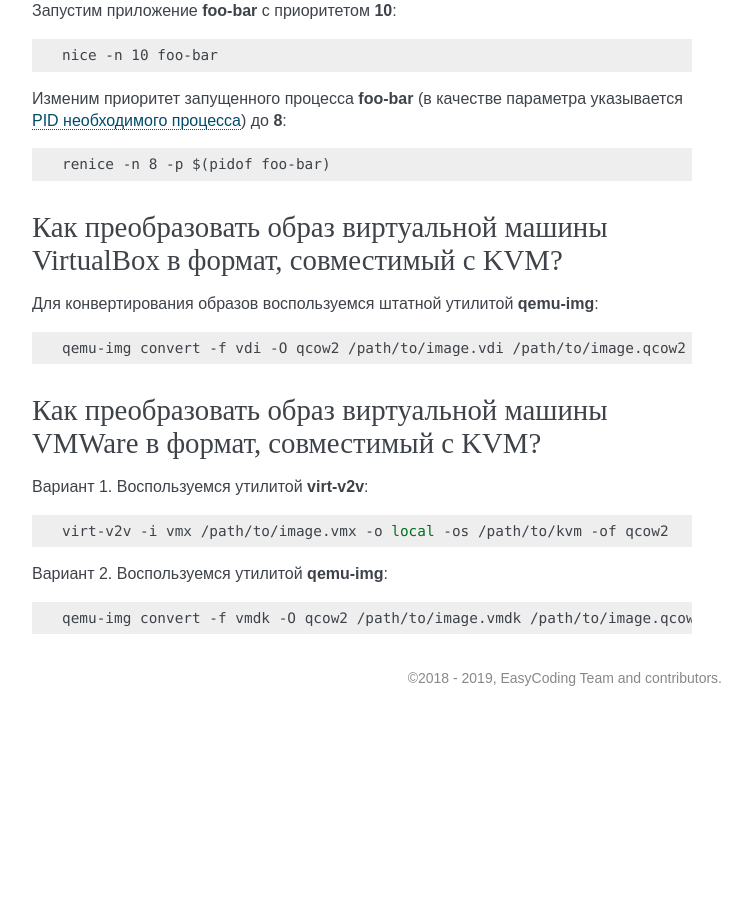
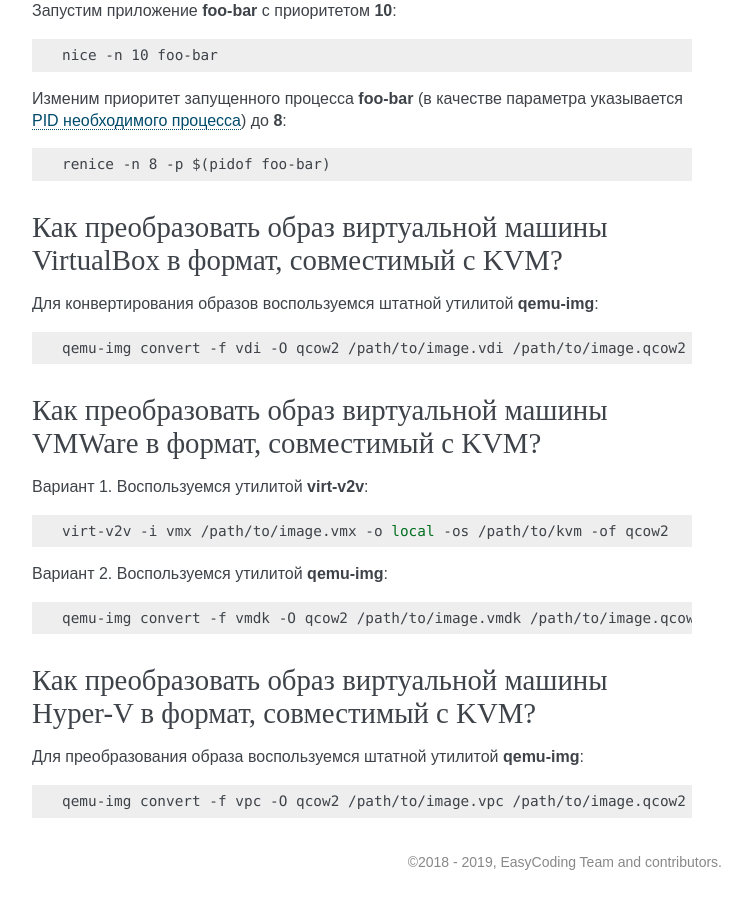
Before and after one commit to RussianFedora/FAQ, a Sphinx documentation site: the page built from source/administration.rst, in a window 1280 px wide and 900 px high, scrolled down 20655 px. Shown: the whole window, without its empty margins (388-1140 px from the left). Built offline with Sphinx 7.4.7, drawn with Linux system fonts in a browser that asks for light colours; before the commit the page ends 21371 px from its top, so only the background shows below that; some of the changed text lies outside the part shown.

Commit message:
Added question about converting Hyper-V images to KVM.

```diff
--- a/source/administration.rst
+++ b/source/administration.rst
@@ -1223,3 +1223,15 @@
 .. code-block:: bash
 
     qemu-img convert -f vmdk -O qcow2 /path/to/image.vmdk /path/to/image.qcow2
+
+.. index:: hyper-v, drive image, disk image, kvm, qemu, qcow2, vpc
+.. _vpc-to-qcow2:
+
+Как преобразовать образ виртуальной машины Hyper-V в формат, совместимый с KVM?
+===================================================================================
+
+Для преобразования образа воспользуемся штатной утилитой **qemu-img**:
+
+.. code-block:: bash
+
+    qemu-img convert -f vpc -O qcow2 /path/to/image.vpc /path/to/image.qcow2
```
Also changed, not shown: other parts of source/administration.rst (+1 -1 lines).
